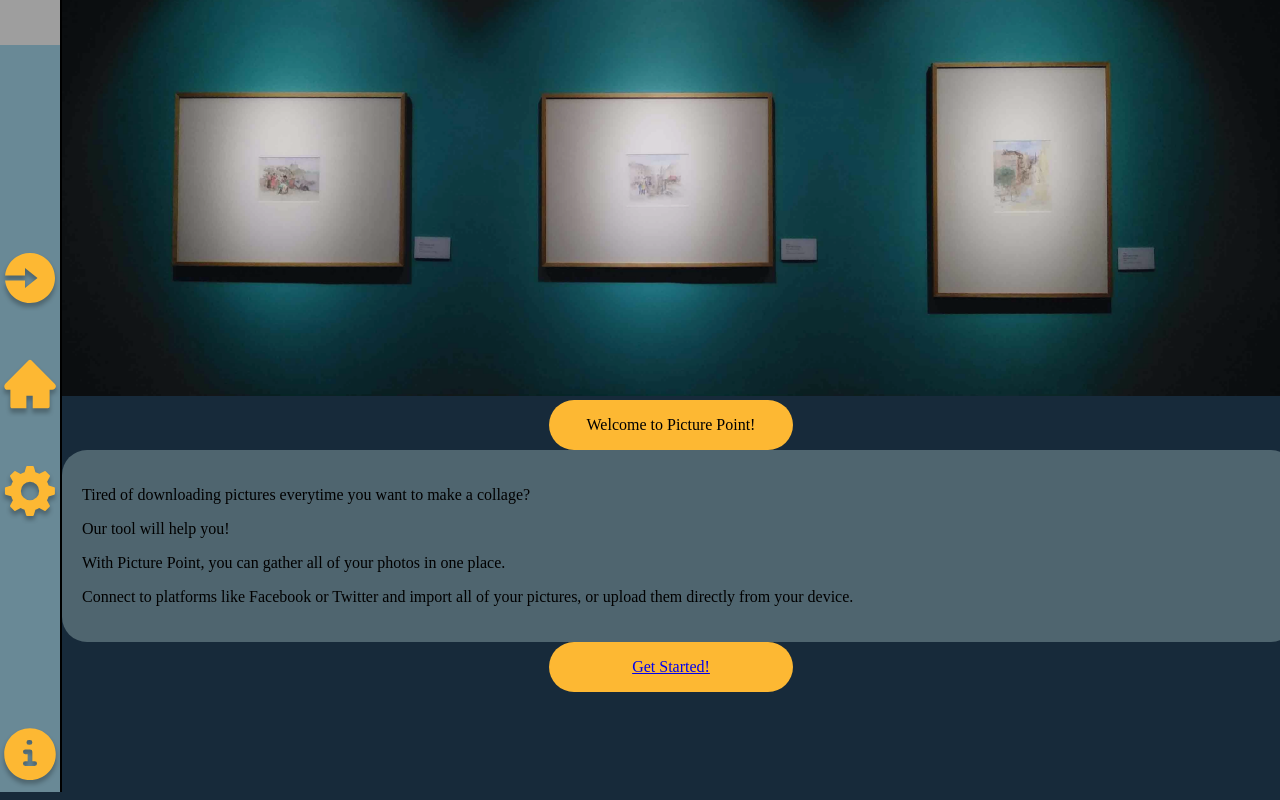
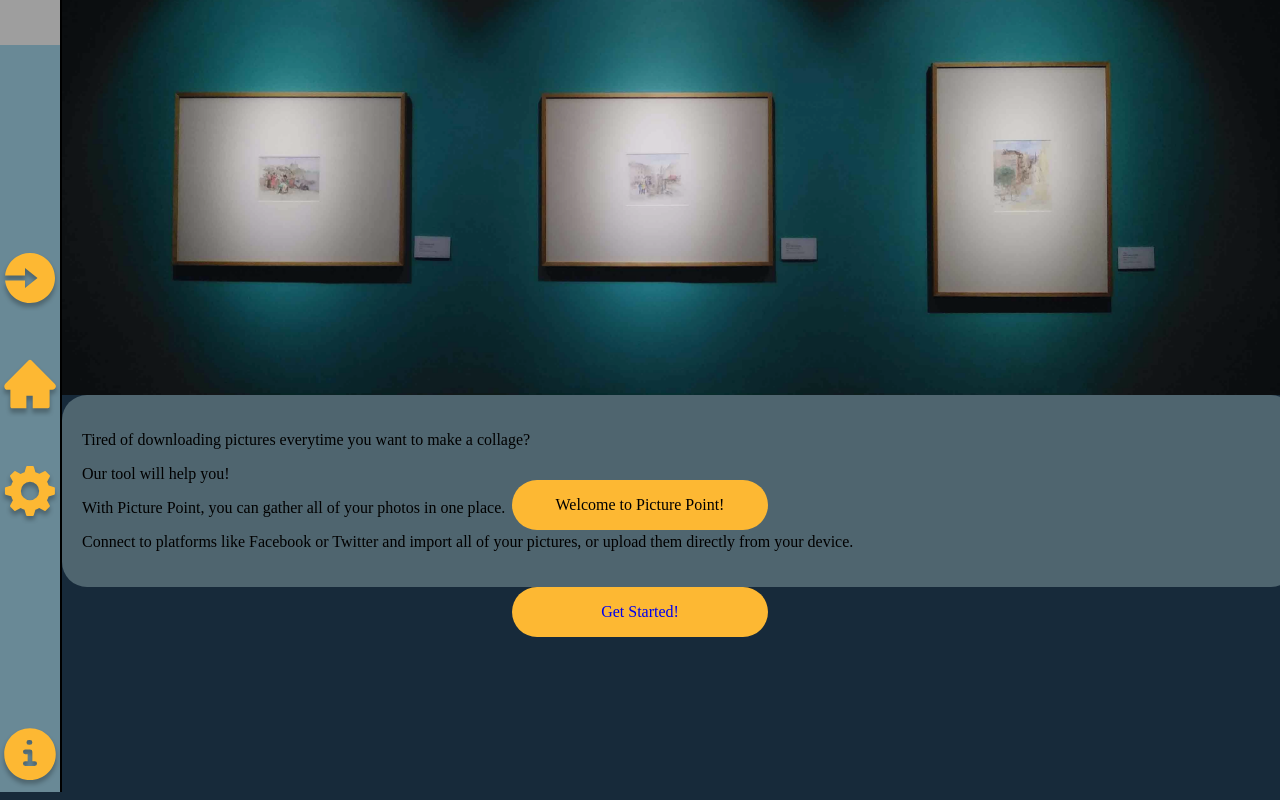
Before and after one commit to DxxxAce/Picture-Point, a PHP site: page /html/index.html in a window 1280 px wide. Run offline with PHP 8.4, Linux system fonts and the light colour scheme; grey boxes are pictures that could not be loaded.

Commit message:
Overlapping stuff

```diff
--- a/css/index.css
+++ b/css/index.css
@@ -15,8 +15,9 @@ body {
     padding: 20px;
     flex: auto;
   }
-  .rounded-box{
+  .getstarted{
     background-color: #FDB833;
+    position: absolute;
     border-radius: 25px;
     margin: auto;
     width: 20%;
@@ -26,18 +27,7 @@ body {
     align-items: center;
     flex: auto;
     font-family: titillium-web;
-  }
-  .getstarted{
-    background-color: #FDB833;
-    border-radius: 25px;
-    margin: auto;
-    width: 20%;
-    height: auto;
-    display: flex;
-    justify-content: center;
-    align-items: center;
-    flex: auto;
-    font-family: titillium-web;
+    left: 40%;
   }
   .container {
     display: flex;
@@ -74,3 +64,20 @@ body {
   .menu-empty {
     height: 3vh;
   }
+  .picture-container{
+    display: flex;
+  }
+  .rounded-box{
+    background-color: #FDB833;
+    position: absolute;
+    border-radius: 25px;
+    margin: auto;
+    width: 20%;
+    display: flex;
+    justify-content: center;
+    align-items: center;
+    flex: auto;
+    top: 60%;
+    left: 40%;
+    font-family: titillium-web;
+  }
--- a/html/index.html
+++ b/html/index.html
@@ -43,10 +43,13 @@
             </a>
           </div>
          <div class="home-main">
-            <img src="..\media\in-page-images\index-about-gallery.png" alt="Artgallery" height="50%" width="100%">
-            <div class="rounded-box">
-               <p>Welcome to Picture Point!</p>
+             <div class="picture-container">
+                <img src="..\media\in-page-images\index-about-gallery.png" alt="Artgallery" height="50%" width="100%">
+                <div class="rounded-box">
+                    <p>Welcome to Picture Point!</p>
+                 </div>
             </div>
+
             <div class="box">
                <p>Tired of downloading pictures everytime you want to make a collage?</p>
                <p>Our tool will help you! </p>
```
